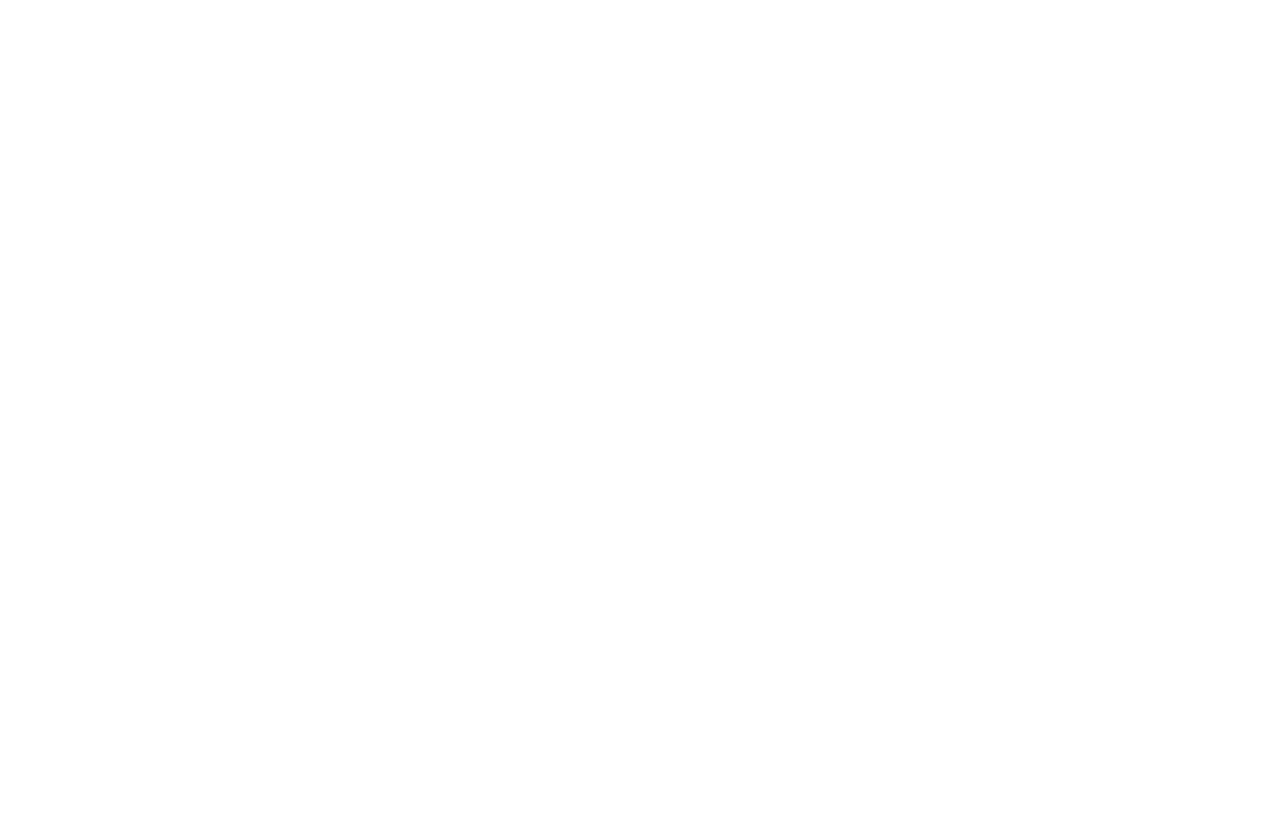
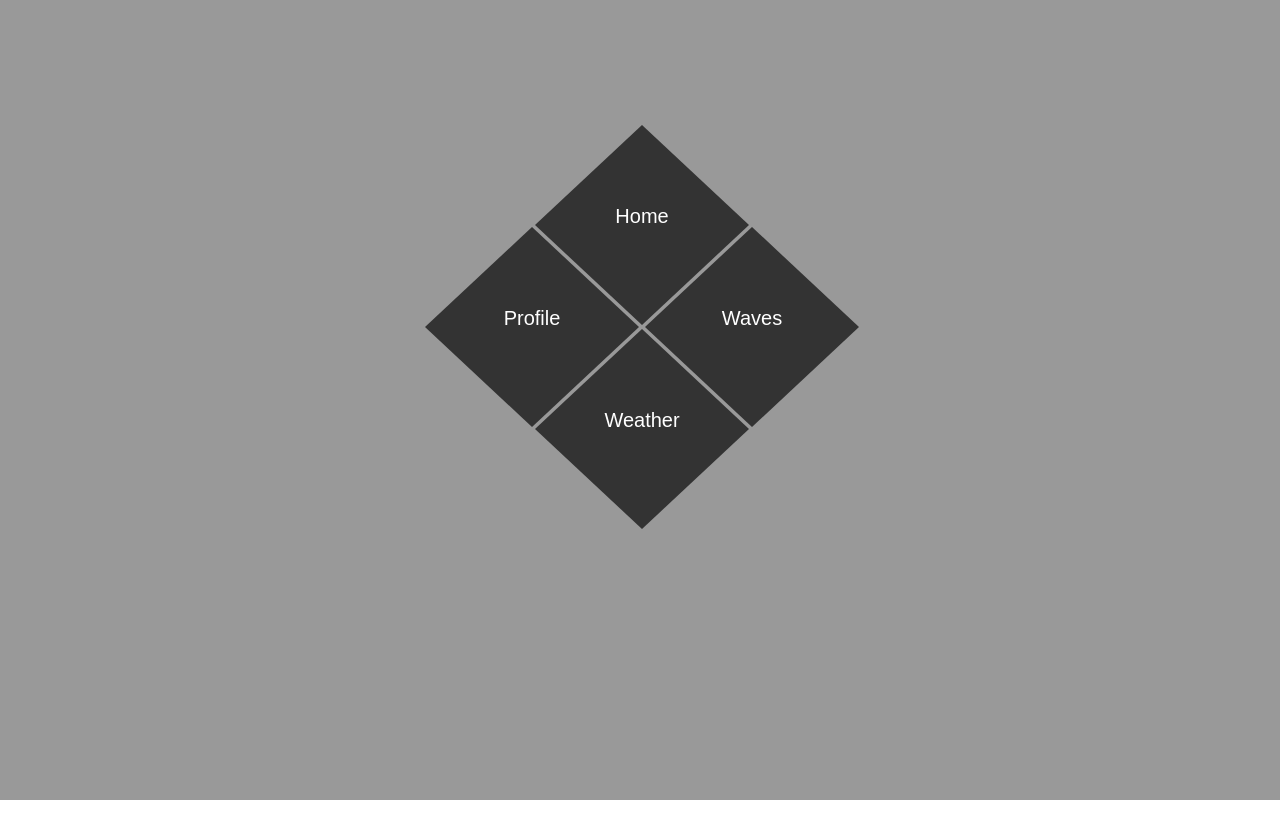
Before and after one commit to bwynn/source_tapped, a plain HTML site: page shell.html in a window 1280 px wide. Before the commit the page ends 800 px from the top, so only its background shows below. Drawn offline with Linux system fonts and the light colour scheme.

Commit message:
Modified shell header styles to add clip path property.

```diff
--- a/css/style.css
+++ b/css/style.css
@@ -0,0 +1,90 @@
+/* Global Styles */
+html, body, #waves-wrap {
+  margin: 0;
+  padding: 0;
+  height: 100%;
+  width: 100%;
+}
+
+body {
+  font-size: 20px;
+  font-family: sans-serif;
+  color: #555;
+}
+
+#waves-wrap {
+  background-color: #999;
+}
+
+/* Global Navigation */
+#waves-wrap header.global-navigation {
+  height: inherit;
+}
+
+#waves-wrap header.global-navigation nav {
+  height: 100%;
+  width: 35%;
+  margin: 0 auto;
+  position: relative;
+  top: 6em;
+}
+
+#waves-wrap header.global-navigation nav ul {
+  padding: 0;
+  margin: 0;
+  width: 100%;
+  list-style-type: none;
+  display: -webkit-flex;
+  display: flex;
+  -webkit-flex-flow: row wrap;
+  flex-flow: row wrap;
+}
+
+#waves-wrap header.global-navigation nav ul li {
+  display: block;
+  height: 10em;
+  width: 10em;
+  margin: .25em;
+  flex-grow: 1;
+  position: relative;
+}
+
+#waves-wrap header.global-navigation nav ul li a {
+  display: block;
+  height: inherit;
+  background-color: #333;
+  color: white;
+  text-decoration: none;
+  transition: .3s ease-in-out;
+  text-align: center;
+  padding-top: 4em;
+  box-sizing: border-box;
+}
+
+#waves-wrap header.global-navigation nav ul li a:hover {
+  background-color: #888;
+}
+
+#waves-wrap header.global-navigation nav ul li.clip {
+  -webkit-clip-path: polygon(50% 0%, 100% 50%, 50% 100%, 0% 50%);
+}
+
+#waves-wrap header.global-navigation nav ul li.clip.home-link {
+  top: 0;
+  left: 5.7em;
+}
+
+#waves-wrap header.global-navigation nav ul li.clip.waves-link {
+  top: 5.1em;
+  left: 0;
+}
+
+#waves-wrap header.global-navigation nav ul li.clip.weather-link {
+  top: -0.3em;
+  left: 5.7em;
+}
+
+#waves-wrap header.global-navigation nav ul li.clip.profile-link {
+  top: -5.4em;
+  left: -11em;
+}
--- a/shell.html
+++ b/shell.html
@@ -6,6 +6,18 @@
     <link rel="stylesheet" href="css/style.css"/>
   </head>
   <body>
+    <div id="waves-wrap">
+      <header class="global-navigation">
+        <nav>
+          <ul>
+            <li class="clip home-link"><a href="#">Home</a></li>
+            <li class="clip waves-link"><a href="#">Waves</a></li>
+            <li class="clip weather-link"><a href="#">Weather</a></li>
+            <li class="clip profile-link"><a href="#">Profile</a></li>
+          </ul>
+        </nav>
+      </header>
+    </div>
     <script src="js/script.js"></script>
   </body>
 </htm>
```
